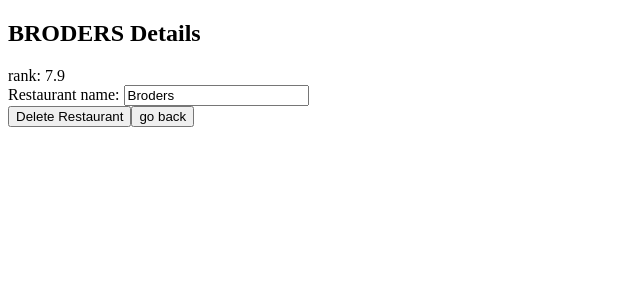
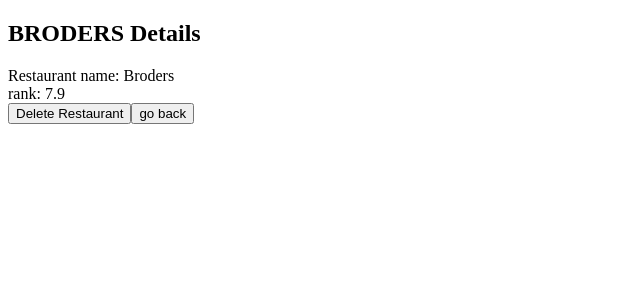
Before and after one commit to BrieFitzpatrick/Restaurants-App, an Angular app in the folder restaurants/: page /restaurant/1 in a window 1280 px wide. Shown: the top 300 px of the page, without its empty margins (0-640 px from the left). Built offline with nearby package versions, Linux system fonts and the light colour scheme.

Commit message:
updated details page!

```diff
--- a/restaurants/src/app/components/restaurantdetails/restaurantdetails.component.html
+++ b/restaurants/src/app/components/restaurantdetails/restaurantdetails.component.html
@@ -1,10 +1,10 @@
 <div *ngIf="restaurant">
     <h2>{{restaurant.name | uppercase}} Details</h2>
-    <div><span>rank: </span>{{restaurant.rank}}</div>
     <div>
       <label for="restaurant-name">Restaurant name: </label>
-      <input id="restaurant-name" [(ngModel)]="restaurant.name" placeholder="Restaurant name"/>
+        {{restaurant.name}}
     </div>
+    <div><span>rank: </span>{{restaurant.rank}}</div>
     <button type="button" (click)="delete()">Delete Restaurant
         <a routerLink ="/restaurants"></a>
     </button>
--- a/restaurants/src/app/components/restaurants/restaurants.component.html
+++ b/restaurants/src/app/components/restaurants/restaurants.component.html
@@ -19,7 +19,7 @@
   </div>
 
   <div *ngIf="selectedRestaurant">
-    <a routerLink="restaurantdetails" class="nav-link" routerLinkActive="active">Employee List</a>
+    <a routerLink="restaurantdetails" class="nav-link" routerLinkActive="active"></a>
     <h2>{{restaurants[selectedRestaurant].name | uppercase}} Details</h2>
     <div>
       <label for="restaurant-name">Restaurant name: </label>
```
